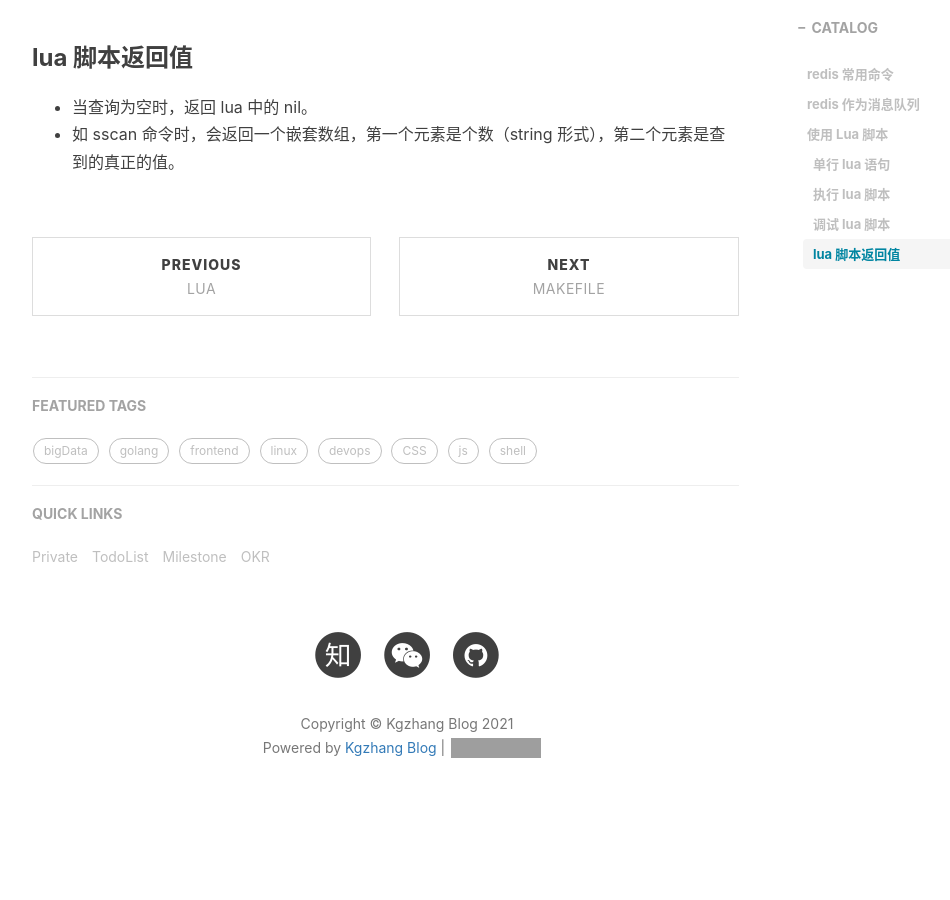
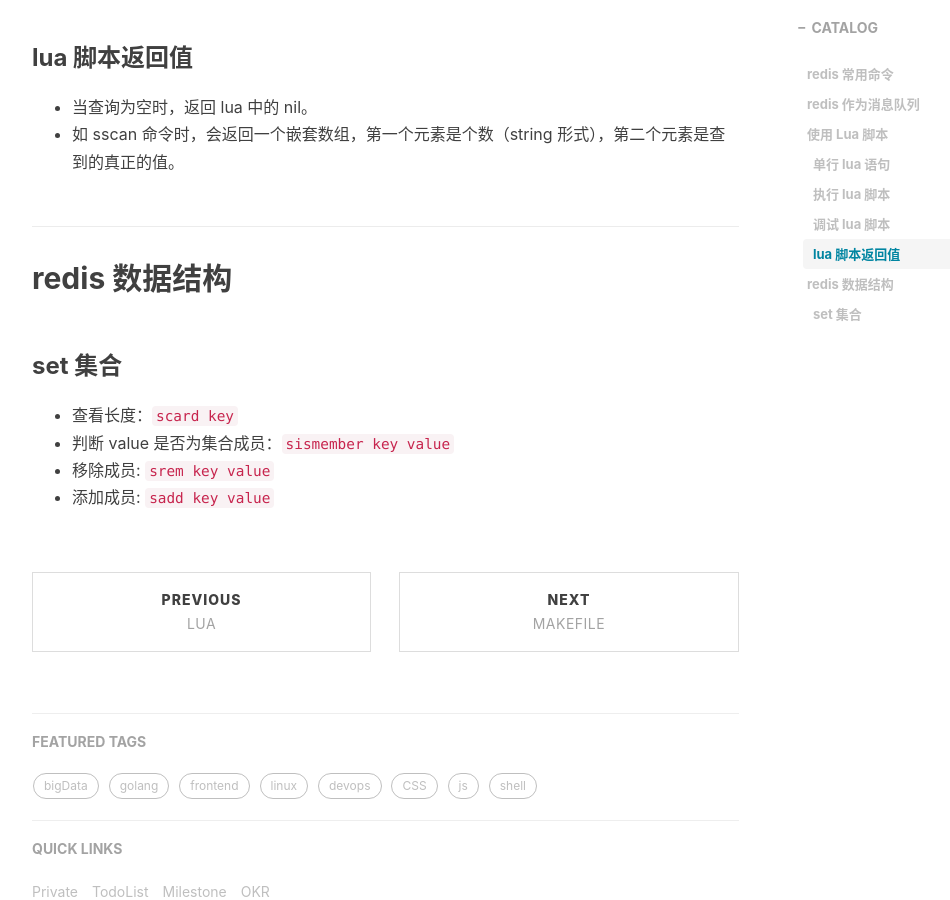
Before and after one commit to kougazhang/oom, a Jekyll site: the page built from _posts/2021-07-01-redis.md, in a window 1280 px wide and 900 px high, scrolled down 1464 px. Shown: the whole window, without its empty margins (233-1183 px from the left). Built offline with Jekyll 4.4.1, drawn with Linux system fonts in a browser that asks for light colours; nearby versions of some CDN libraries; comment, search, counter and statistics services are not loaded; before the commit the page ends 2316 px from its top, so only the background shows below that; grey boxes are pictures that could not be loaded.

Commit message:
complete redis

```diff
--- a/_posts/2021-07-01-redis.md
+++ b/_posts/2021-07-01-redis.md
@@ -42,3 +42,11 @@ redis-cli --ldb --eval sscan.lua 2 "jd" 10
 ### lua 脚本返回值
 + 当查询为空时，返回 lua 中的 nil。
 + 如 sscan 命令时，会返回一个嵌套数组，第一个元素是个数（string 形式），第二个元素是查到的真正的值。
+
+## redis 数据结构
+
+### set 集合
++ 查看长度：`scard key`
++ 判断 value 是否为集合成员：`sismember key value`
++ 移除成员: `srem key value`
++ 添加成员: `sadd key value`
```
